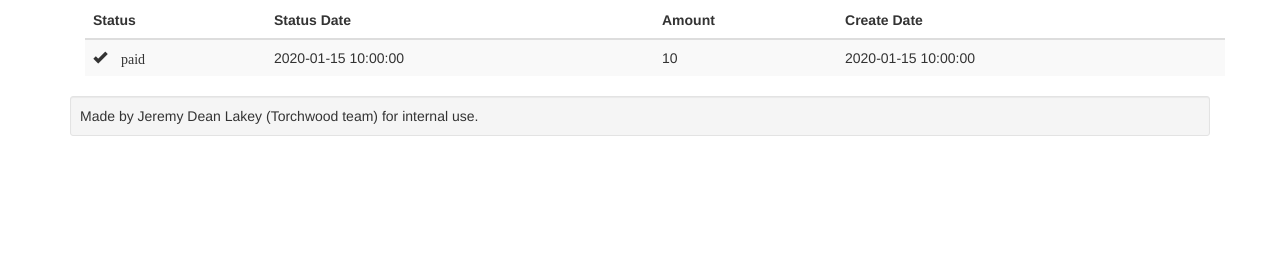
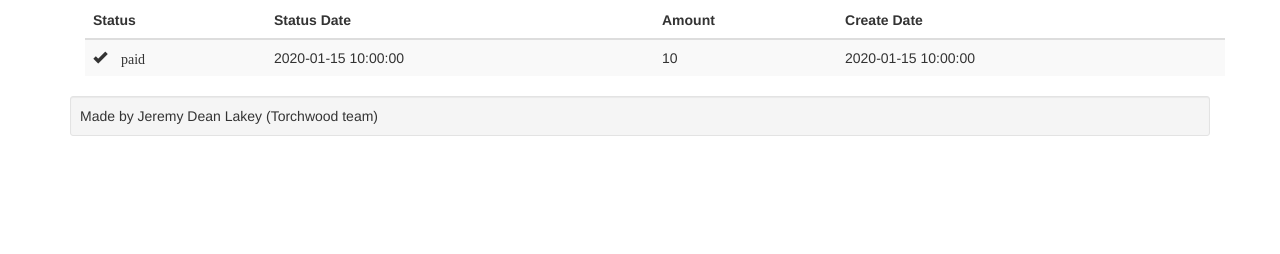
Before and after one commit to jeremydeanlakey/iou_sheet, a Python web app: template templates/user.html in a window 1280 px wide. Shown: the part 546-800 px from the top of the page. Run offline with Jinja, Linux system fonts and the light colour scheme; the template is opened without the code that fills it: most values are stand-ins (such as "Sample title", 1, 10 or a date in 2020); some libraries are stand-ins or nearby versions.

Commit message:
slight change to message

```diff
--- a/index.yaml
+++ b/index.yaml
@@ -39,7 +39,3 @@ indexes:
   properties:
   - name: user_email
   - name: status_date
-
-- kind: LongSession
-  properties:
-  - name: cookie
--- a/templates/user.html
+++ b/templates/user.html
@@ -167,7 +167,7 @@ Recent Payments & Deletions
 
 
 <div class="well well-sm">
-Made by Jeremy Dean Lakey (Torchwood team) for internal use.
+Made by Jeremy Dean Lakey (Torchwood team)
 </div>
 
 </div>
```
